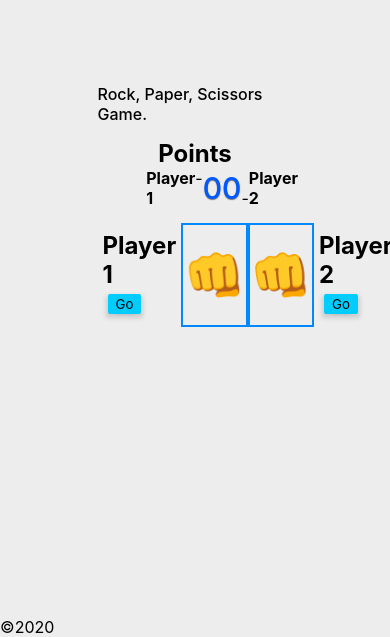
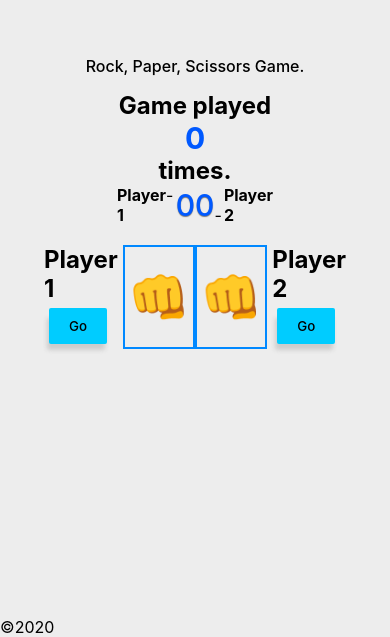
Before and after one commit to Afsinur/rps_Game, a plain HTML site: page index.html in a window 390 px wide. Shown: the part 207-844 px from the top of the page. Drawn offline with nearby package versions, Linux system fonts and the light colour scheme.

Commit message:
Alhamdulillah rps_Game v_0.2 | updated game times.

```diff
--- a/css/index.css
+++ b/css/index.css
@@ -12,6 +12,11 @@
   justify-content: center;
   height: 100vh;
   width: 50%;
+}
+@media screen and (max-width: 800px) {
+  #app {
+    width: 80%;
+  }
 }
 header {
   font-weight: 500;
@@ -50,6 +55,7 @@ body {
   justify-content: center;
 }
 .scoresDiv {
+  position: relative;
   display: flex;
   flex-direction: row;
   align-items: center;
@@ -96,11 +102,12 @@ body {
 }
 .cmnDiv button {
   margin: 5px;
-  padding: 2px 8px;
+  padding: 10px 20px;
   cursor: pointer;
   background-color: #0cf;
   border: none;
   border-radius: 2px;
+  font-weight: 500;
 }
 .cmnDiv button:hover {
   background-color: #08f;
@@ -109,7 +116,7 @@ body {
   content: "Go";
   position: absolute;
   left: 3px;
-  padding: 3px 10px;
+  padding: 8px 20px;
   border-radius: 2px;
   background-color: #ccc;
   filter: blur(2px);
--- a/index.html
+++ b/index.html
@@ -13,7 +13,14 @@
       <header>Rock, Paper, Scissors Game.</header>
       <!-- 1.Results -->
       <div class="results">
-        <div class="resultsHeader"><h2>Points</h2></div>
+        <div class="resultsHeader">
+          <h2 style="text-align: center">
+            Game played <br /><span
+              style="font-size: 30px; color: rgb(0, 89, 255)"
+              >{{gmCounter}}</span
+            ><br />times.
+          </h2>
+        </div>
         <div class="scoresDiv">
           <div><b>Player 1</b> - &nbsp;<span id="innerScSp1">0</span></div>
           <div><span id="innerScSp2">0</span>&nbsp; - <b>Player 2</b></div>
--- a/js/index.js
+++ b/js/index.js
@@ -3,6 +3,7 @@ const app = {
     return {
       pHands: ["1F44A", "1F590", "270C"],
       hCounter: null,
+      gmCounter: 0,
       timeOutT: 250,
       chanceTime1: true,
       chanceTime2: true,
@@ -29,6 +30,7 @@ const app = {
           this.resultArray.push(pRandhObj);
           //------------------
           if (this.hCounter % 2 == 0) {
+            this.gmCounter++;
             if (
               this.resultArray[0].data1 == "270C" &&
               this.resultArray[1].data1 == "1F44A"
@@ -118,6 +120,7 @@ const app = {
           this.resultArray.push(pRandhObj1);
           //------------------
           if (this.hCounter % 2 == 0) {
+            this.gmCounter++;
             if (
               this.resultArray[0].data1 == "270C" &&
               this.resultArray[1].data1 == "1F44A"
```
